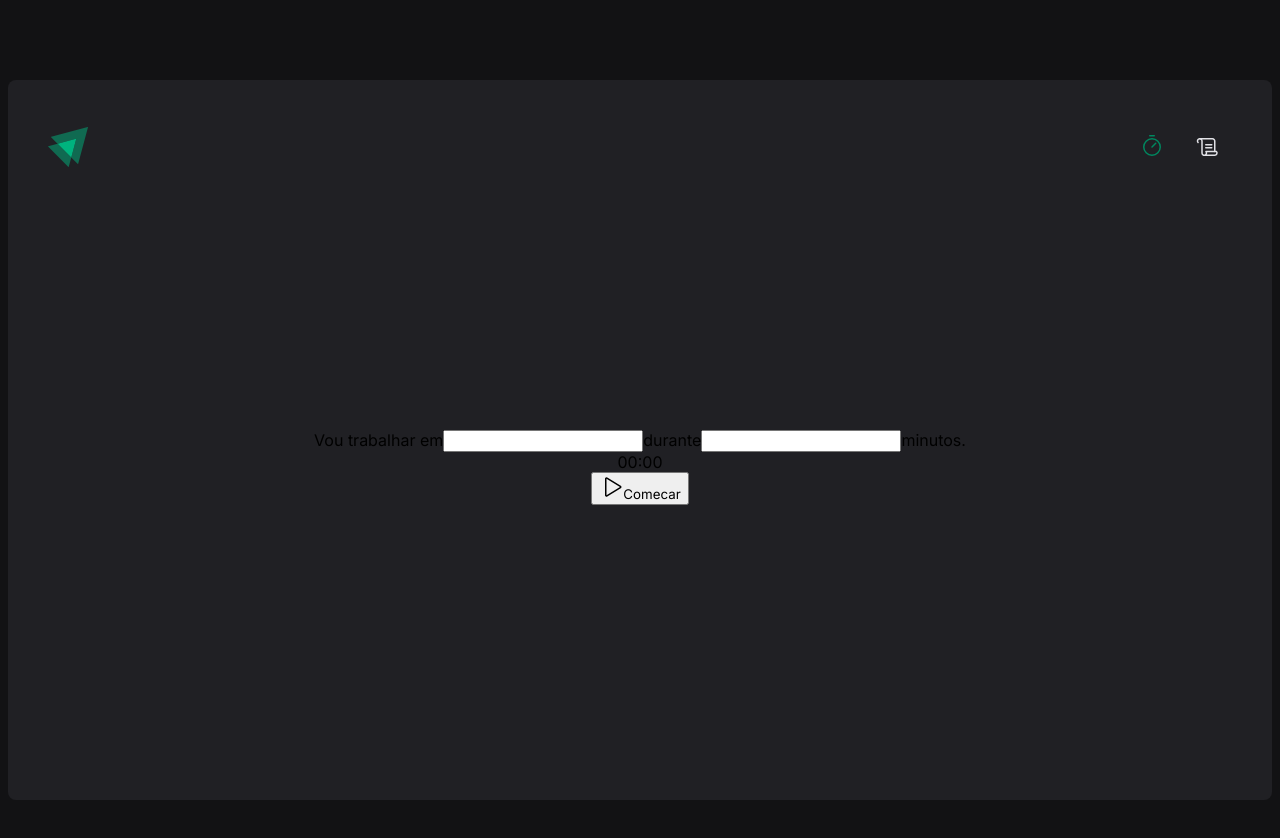
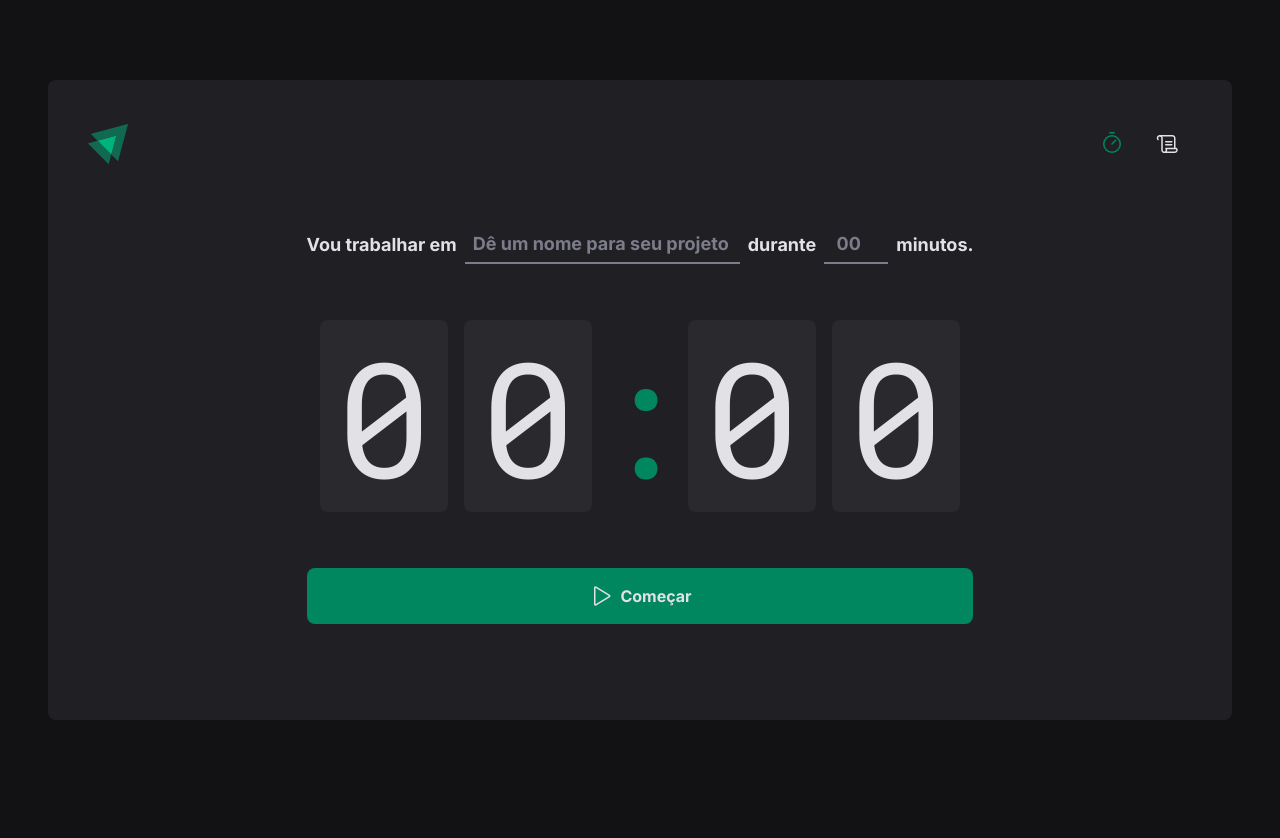
Before and after one commit to Kadsz/Timer, a React (Vite) app: page / in a window 1280 px wide. Shown: the top 838 px of the page. After the commit the page ends 800 px from the top, so only its background shows below. Built offline with nearby package versions, Linux system fonts and the light colour scheme.

Commit message:
Finalizando páginas Home e History

```diff
--- a/index.html
+++ b/index.html
@@ -5,12 +5,15 @@
   <meta charset="UTF-8" />
   <link rel="preconnect" href="https://fonts.googleapis.com">
   <link rel="preconnect" href="https://fonts.gstatic.com" crossorigin>
+  <link rel="preconnect" href="https://fonts.googleapis.com">
+  <link rel="preconnect" href="https://fonts.gstatic.com" crossorigin>
 
-  <link rel="icon" type="image/svg+xml" href="/vite.svg" />
+  <link rel="icon" type="image/svg+xml" href="./src/assets/logo-ignite.svg" />
   <meta name="viewport" content="width=device-width, initial-scale=1.0" />
   <title>Timer</title>
 
   <link href="https://fonts.googleapis.com/css2?family=Inter:wght@400;500;600;700;800&display=swap" rel="stylesheet" />
+  <link href="https://fonts.googleapis.com/css2?family=Roboto+Mono:wght@400;700&display=swap" rel="stylesheet">
 </head>
 
 <body>
--- a/src/components/Header/styles.ts
+++ b/src/components/Header/styles.ts
@@ -18,7 +18,6 @@
       color: ${(props) => props.theme["gray-100"]};
       border-top: 3px solid transparent;
       border-bottom: 3px solid transparent;
-      transition: border 0.2s ease-in-out;
 
       &:hover {
         border-bottom: 3px solid ${(props) => props.theme["green-500"]};
--- a/src/pages/History.tsx
+++ /dev/null
@@ -1,7 +0,0 @@
-export function History() {
-  return (
-    <div>
-      <h1>History</h1>
-    </div>
-  )
-}
--- /dev/null
+++ b/src/pages/History/index.tsx
@@ -0,0 +1,55 @@
+import { HistoryContainer, HistoryList, Status } from "./styles";
+
+export function History() {
+  return (
+    <HistoryContainer>
+      <h1>Meu histórico</h1>
+      <HistoryList>
+        <table>
+          <thead>
+            <tr>
+              <th>Tarefa</th>
+              <th>Duração</th>
+              <th>Início</th>
+              <th>Status</th>
+            </tr>
+          </thead>
+          <tbody>
+            <tr>
+              <td>Tarefa</td>
+              <td>20 minutos</td>
+              <td>Há cerca de 2 meses</td>
+              <td>
+                <Status statusColor="green">Concluído</Status>
+              </td>
+            </tr>
+            <tr>
+              <td>Tarefa</td>
+              <td>20 minutos</td>
+              <td>Há cerca de 2 meses</td>
+              <td>
+                <Status statusColor="red">Interrompido</Status>
+              </td>
+            </tr>
+            <tr>
+              <td>Tarefa</td>
+              <td>20 minutos</td>
+              <td>Há cerca de 2 meses</td>
+              <td>
+                <Status statusColor="yellow">Em andamento</Status>
+              </td>
+            </tr>
+            <tr>
+              <td>Tarefa</td>
+              <td>20 minutos</td>
+              <td>Há cerca de 2 meses</td>
+              <td>
+                <Status statusColor="green">Concluído</Status>
+              </td>
+            </tr>
+          </tbody>
+        </table>
+      </HistoryList>
+    </HistoryContainer>
+  )
+}
--- /dev/null
+++ b/src/pages/History/styles.ts
@@ -0,0 +1,86 @@
+import styled from "styled-components";
+
+export const HistoryContainer = styled.main`
+  flex: 1;
+  padding: 3.5rem;
+  display: flex;
+  flex-direction: column;
+
+  h1 {
+    font-size: 1.5rem;
+    color: ${(props) => props.theme['gray-100']};
+  }
+
+`
+
+export const HistoryList = styled.div`
+  flex: 1;
+  overflow: auto;
+  margin-top: 2rem;
+
+  table {
+    width: 100%;
+    border-collapse: collapse;
+    min-width: 600px;
+
+    th {
+      background-color: ${(props) => props.theme['gray-600']};
+      text-align: left;
+      padding: 1rem;
+      color: ${(props) => props.theme['gray-100']};
+      font-size: 0.875rem;
+      line-height: 1.6;
+
+      &:first-child {
+        border-top-left-radius: 8px;
+        padding-left: 1.5rem;
+      }
+
+      &:last-child {
+        border-top-right-radius: 8px;
+        padding-right: 1.5rem;
+      }
+    }
+
+    td {
+      background-color: ${(props) => props.theme['gray-700']};
+      border-top: 4px solid ${(props) => props.theme['gray-800']};
+      padding: 1rem;
+      font-size: 0.875rem;
+      line-height: 1.6;
+
+      &:first-child {
+        padding-left: 1.5rem;
+        width: 50%;
+      }
+
+      &:last-child {
+        padding-right: 1.5rem;
+      }
+    }
+  }
+`
+
+const STATUS_COLORS = {
+  yellow: 'yellow-500',
+  green: 'green-500',
+  red: 'red-500',
+} as const
+
+interface StatusProps {
+  statusColor: keyof typeof STATUS_COLORS
+}
+
+export const Status = styled.span<StatusProps>`
+  display: flex;
+  align-items: center;
+  gap: 0.5rem;
+
+  &::before {
+    content: '';
+    width: 0.5rem;
+    height: 0.5rem;
+    border-radius: 999px;
+    background-color: ${(props) => props.theme[STATUS_COLORS[props.statusColor]]};
+  }
+`
--- a/src/pages/Home/index.tsx
+++ b/src/pages/Home/index.tsx
@@ -1,5 +1,13 @@
 import { Play } from "phosphor-react";
-import { CountdownContainer, FormContainer, HomeContainer } from "./styles";
+import {
+  CountdownContainer,
+  FormContainer,
+  HomeContainer,
+  MinutesAmountInput,
+  Separator,
+  StartCountdownButton,
+  TaskInput
+} from "./styles";
 
 export function Home() {
   return (
@@ -7,10 +15,24 @@
       <form action="">
         <FormContainer>
           <label htmlFor="task">Vou trabalhar em</label>
-          <input id="task" />
+          <TaskInput id="task" list="task-suggestions" placeholder="Dê um nome para seu projeto" />
+
+          <datalist id="task-suggestions">
+            <option value="Projeto 1"></option>
+            <option value="Projeto 2"></option>
+            <option value="Projeto 3"></option>
+            <option value="Banana"></option>
+          </datalist>
 
           <label htmlFor="minutesAmount">durante</label>
-          <input type="number" id="minutesAmount" />
+          <MinutesAmountInput
+            type="number"
+            id="minutesAmount"
+            placeholder="00"
+            step={5}
+            min={5}
+            max={60}
+          />
 
           <span>minutos.</span>
         </FormContainer>
@@ -18,15 +40,15 @@
         <CountdownContainer>
           <span>0</span>
           <span>0</span>
-          <span>:</span>
+          <Separator>:</Separator>
           <span>0</span>
           <span>0</span>
         </CountdownContainer>
 
-        <button type="submit">
+        <StartCountdownButton type="submit">
           <Play size={24} />
-          Comecar
-        </button>
+          Começar
+        </StartCountdownButton>
       </form>
     </HomeContainer>
   )
--- a/src/pages/Home/styles.ts
+++ b/src/pages/Home/styles.ts
@@ -11,9 +11,101 @@
     display: flex;
     flex-direction: column;
     align-items: center;
+    gap: 3.5rem;
   }
 `;
 
-export const FormContainer = styled.div``;
+export const FormContainer = styled.div`
+  width: 100%;
+  display: flex;
+  align-items: center;
+  justify-content: center;
+  gap: 0.5rem;
+  color: ${props => (props.theme['gray-100'])};
+  font-size: 1.125rem;
+  font-weight: bold;
+  flex-wrap: wrap;
+`;
 
-export const CountdownContainer = styled.div``;
+const BaseInput = styled.input`
+  background-color: transparent;
+  height: 2.5rem;
+  border: 0;
+  border-bottom: 2px solid ${(props) => props.theme['gray-500']};
+  font-weight: bold;
+  font-size: 1.125rem;
+  padding: 0 0.5rem;
+  color: ${(props) => props.theme['gray-100']};
+
+  &:focus {
+    box-shadow: none;
+    border-color: ${(props) => props.theme['green-500']};
+  }
+
+  &::placeholder {
+    color: ${(props) => props.theme['gray-500']}
+  }
+`;
+
+export const TaskInput = styled(BaseInput)`
+  flex: 1;
+  &::-webkit-calendar-picker-indicator {
+    display: none !important;
+  }
+`;
+
+export const MinutesAmountInput = styled(BaseInput)`
+  width: 4rem;
+  text-align: center;
+`;
+
+export const CountdownContainer = styled.div`
+  font-family: 'Roboto Mono', monospace;
+  font-size: 10rem;
+  line-height: 8rem;
+  color: ${(props) => props.theme['gray-100']};
+  display: flex;
+  gap: 1rem;
+
+  span {
+    background-color: ${(props) => props.theme['gray-700']};
+    padding: 2rem 1rem;
+    border-radius: 8px;
+  }
+`;
+
+export const Separator = styled.div`
+  padding: 2rem 0;
+  color: ${(props) => props.theme['green-500']};
+  width: 4rem;
+  overflow: hidden;
+  display: flex;
+  justify-content: center;
+`
+
+export const StartCountdownButton = styled.button`
+  width: 100%;
+  border: 0;
+  padding: 1rem;
+  border-radius: 8px;
+  display: flex;
+  align-items: center;
+  justify-content: center;
+
+  gap: 0.5rem;
+  font-weight: bold;
+  cursor: pointer;
+
+  background-color: ${(props) => props.theme['green-500']};
+  color: ${(props) => props.theme['gray-100']};
+  transition: background-color 0.2s ease-in;
+
+  &:disabled {
+    opacity: 0.7;
+    cursor: not-allowed;
+  }
+
+  &:not(:disabled):hover {
+    background-color: ${(props) => props.theme['green-700']};
+  }
+`
--- a/src/styles/global.tsx
+++ b/src/styles/global.tsx
@@ -1,17 +1,28 @@
-import { createGlobalStyle } from 'styled-components'
+import { createGlobalStyle } from "styled-components";
 
 const GlobalStyle = createGlobalStyle`
-  body {
+
+  * {
     margin: 0;
     padding: 0;
     box-sizing: border-box;
-    background-color: ${(props) => props.theme['gray-900']}
+  }
+  :focus {
+    outline: 0;
+    box-shadow: 0 0 0 2px ${(props) => props.theme["green-500"]};
+  }
+
+  body {
+    background-color: ${(props) => props.theme["gray-900"]};
+    -webkit-font-smoothing: antialiased;
+    color: ${(props) => props.theme["gray-300"]};
   }
 
   body, input, textarea, button {
     font-family: 'Inter', sans-serif;
     font-weight: 400;
+    font-size: 1rem;
   }
-`
+`;
 
-export default GlobalStyle
+export default GlobalStyle;
```
